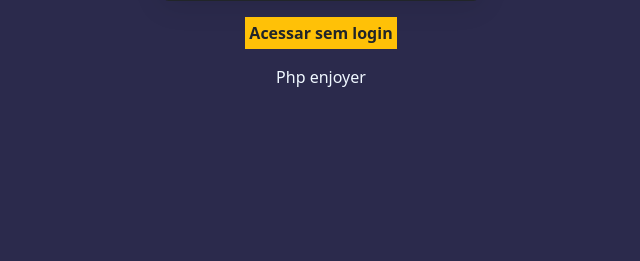
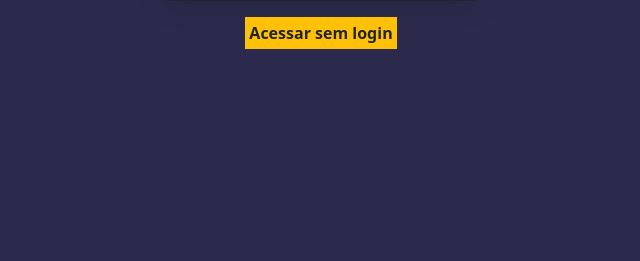
Before and after one commit to Anderson-Brendon/biblioteca-gamificada, a PHP site: page / in a window 1280 px wide. Shown: the part 539-800 px from the top of the page, without its empty margins (319-959 px from the left). Run offline with PHP 8.4, Linux system fonts and the light colour scheme; some libraries are stand-ins or nearby versions.

Commit message:
update main branch

```diff
--- a/templates/footer.php
+++ b/templates/footer.php
@@ -1,5 +1,5 @@
 <footer class="mt-3">
-    <p class="text-center mt-3"><?= $msg ?? ''; ?></p>
+    <p class="text-center mt-3"></p>
 </footer>
 </body>
 </html>
--- a/views/usuario/login-cadastro.php
+++ b/views/usuario/login-cadastro.php
@@ -61,5 +61,4 @@ Redirecionar::usuarioEmSessao('/galeria-de-livros'); ?>
     </div>
 </main>
 
-<?php $msg = 'Php enjoyer';
-require_once $_SERVER['DOCUMENT_ROOT'] . '/templates/footer.php'; ?>
+<?php require_once $_SERVER['DOCUMENT_ROOT'] . '/templates/footer.php'; ?>
```
Also changed, not shown: resources/livros-pdf/pdf.txt (deleted), 14 other files.
